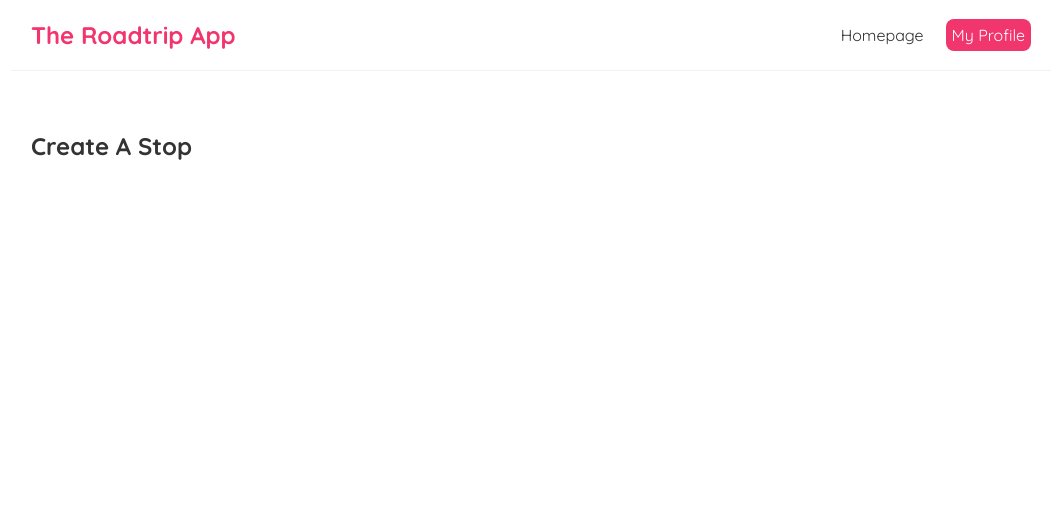
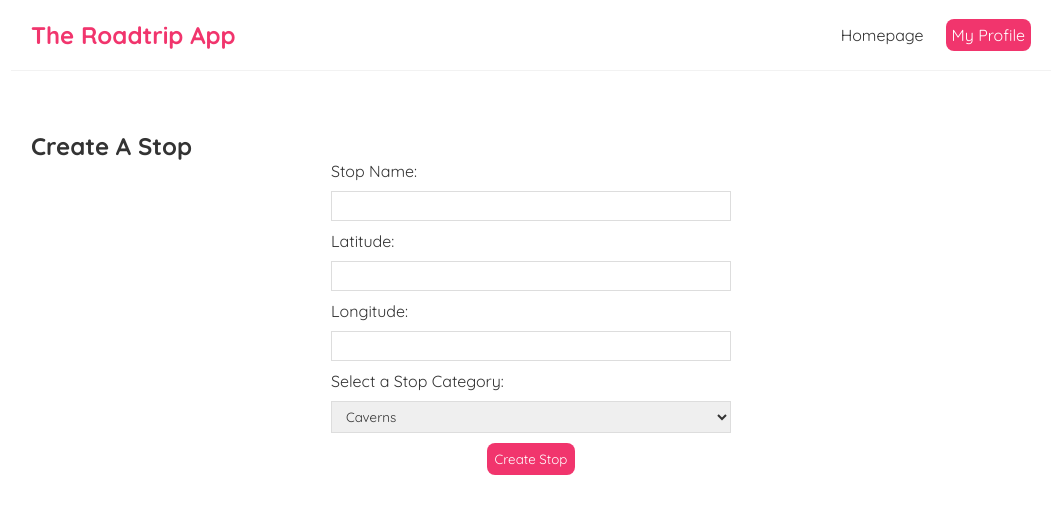
Before and after one commit to seemaullal/map-project, a React (Create React App) app in the folder front_end/: page /create-stop in a window 1280 px wide. Shown: the top 514 px of the page, without its empty margins (109-1171 px from the left). Built offline with nearby package versions, Linux system fonts and the light colour scheme; no server answers.

Commit message:
Created CreateStop Page with form, not yet functional

```diff
--- a/front_end/src/App.js
+++ b/front_end/src/App.js
@@ -10,7 +10,7 @@ import CreateStopPage from './CreateStop';
 
 function App() {
   const [message, setMessage] = useState("");
-  const [users, setUsers] = useState("");
+  // const [users, setUsers] = useState("");
 
   useEffect (() => {
     fetch("/test")
@@ -18,11 +18,11 @@ function App() {
       .then(data => {setMessage(data.hello)})
   }, [])
 
-  useEffect (() => {
-    fetch("/profile")
-      .then(response => response.json())
-      .then(data => {setUsers(data)})
-  }, [])
+  // useEffect (() => {
+  //   fetch("/profile")
+  //     .then(response => response.json())
+  //     .then(data => {setUsers(data)})
+  // }, [])
 
   return (
     <Router>
@@ -34,7 +34,7 @@ function App() {
             <Route path="/" element={<Homepage />} />
             <Route path="/create-account" element={<CreateAccountPage />} />
             <Route path="/login" element={<LoginPage />} />
-            <Route path="/profile" element={<ProfilePage users={users} />} />
+            <Route path="/profile" element={<ProfilePage />} />
             <Route path="/create-stop" element={<CreateStopPage />} />
           </Routes>
         </div>
@@ -44,3 +44,5 @@ function App() {
 }
 
 export default App;
+
+// add users={users} to profile pge element as a prop in the route
--- a/front_end/src/CreateStop.js
+++ b/front_end/src/CreateStop.js
@@ -1,9 +1,43 @@
-const CreateStopPage = () => {
+export default function CreateStopPage () {
     return (
         <div className="CreateStopPage">
             <h2>Create A Stop</h2>
+            <form className="CreateStopForm">
+                <label>Stop Name:</label>
+                <input
+                    type='text'
+                    required
+                    name='stop-name'
+                />
+                <label>Latitude:</label>
+                <input
+                    type='text'
+                    required
+                    name='stop-lat'
+                />
+                <label>Longitude:</label>
+                <input
+                    type='text'
+                    required
+                    name='stop-lng'
+                />
+                <label>Select a Stop Category:</label>
+                <select name='stop-ctegory' id='stop-category-select'>
+                    <option value='caverns'>Caverns</option>
+                    <option value='climbing-access'>Climbing Access/Scrambling</option>
+                    <option value='hiking-trail'>Hiking Trail</option>
+                    <option value='national-monument'>National Monument</option>
+                    <option value='national-park'>National Park</option>
+                    <option value='picnic-area'>Picnic Area</option>
+                    <option value='state-park'>State Park</option>
+                    <option value='swimming-hole'>Swimming Hole</option>
+                    <option value='unique-find'>Unique Find</option>
+                    <option value='view-point'>View Point</option>
+                    <option value='water-access'>Water Access</option>
+                </select>
+                <button>Create Stop</button>
+            </form>
+
         </div>
      );
 }
-
-export default CreateStopPage;
--- a/front_end/src/ProfilePage.js
+++ b/front_end/src/ProfilePage.js
@@ -1,11 +1,14 @@
+import { Link } from 'react-router-dom';
+
 const ProfilePage = (props) => {
-    const { users } = props;
-    console.log(props)
+    // const { users } = props;
+    // console.log(props)
 
     return (
         <div className="ProfilePage">
             <h2>My Profile</h2>
-            <p>{users}</p>
+            {/* <p>{users}</p> */}
+            <Link to="/create-stop">Create a Stop</Link>
         </div>
      );
 }
--- a/front_end/src/index.css
+++ b/front_end/src/index.css
@@ -50,22 +50,22 @@
   margin-bottom: 8px;
 }
 
-/* create new blog form */
-.CreateAccountForm, .LoginForm {
+/* forms */
+.CreateAccountForm, .LoginForm, .CreateStopForm {
   max-width: 400px;
   margin: 0 auto;
   text-align: center;
 }
-.CreateAccountForm label, .LoginForm label {
+.CreateAccountForm label, .LoginForm label, .CreateStopForm label {
   text-align: left;
   display: block;
 }
-.CreateAccountForm h2, .LoginForm h2 {
+.CreateAccountForm h2, .LoginForm h2, .CreateStopForm h2 {
   font-size: 20px;
   color: #f1356d;
   margin-bottom: 30px;
 }
-.CreateAccountForm input, .LoginForm input, .create textarea, .create select {
+.CreateAccountForm input, .LoginForm input, .CreateStopForm input, .CreateStopForm select, .create textarea, .create select {
   width: 100%;
   padding: 6px 10px;
   margin: 10px 0;
@@ -73,7 +73,7 @@
   box-sizing: border-box;
   display: block;
 }
-.CreateAccountForm button, .LoginForm button {
+.CreateAccountForm button, .LoginForm button, .CreateStopForm button {
   background: #f1356d;
   color: #fff;
   border: 0;
```
Also changed, not shown: 1 other file (tests, documents, lock files or other folders).
